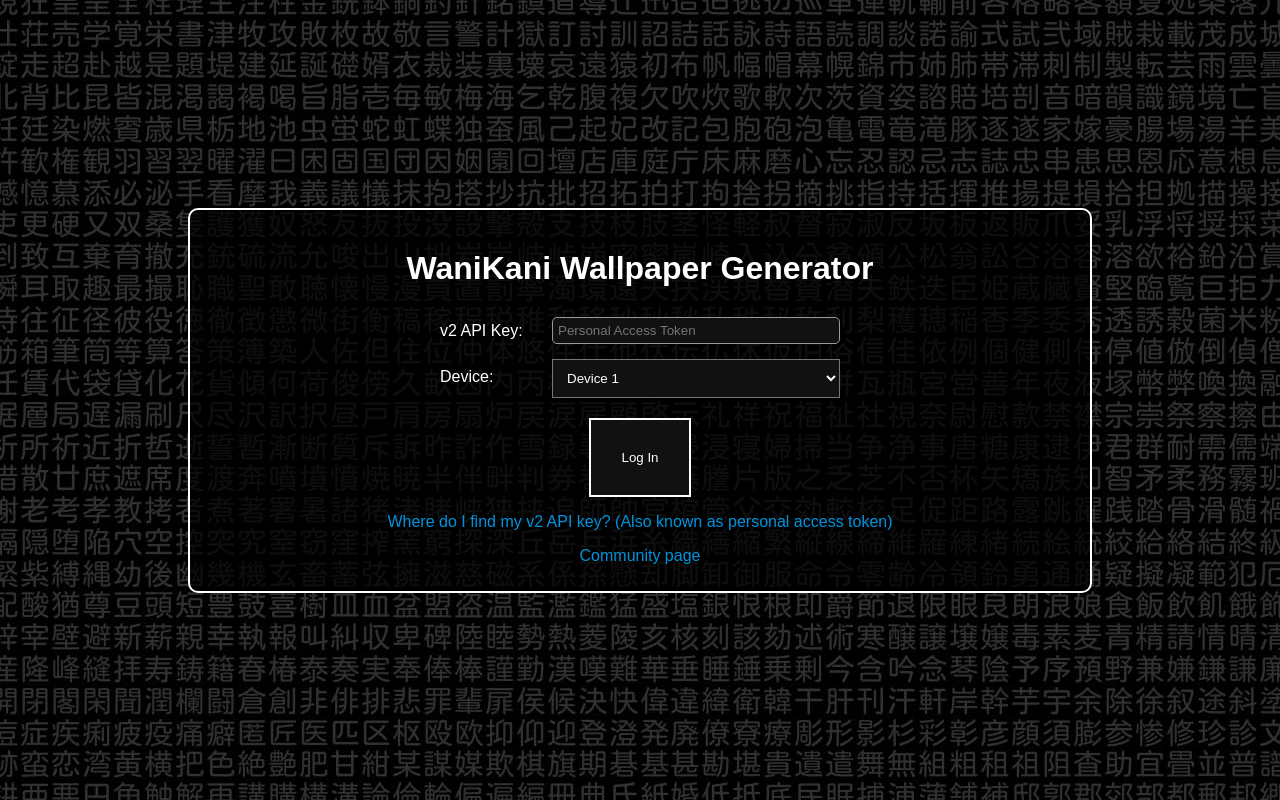
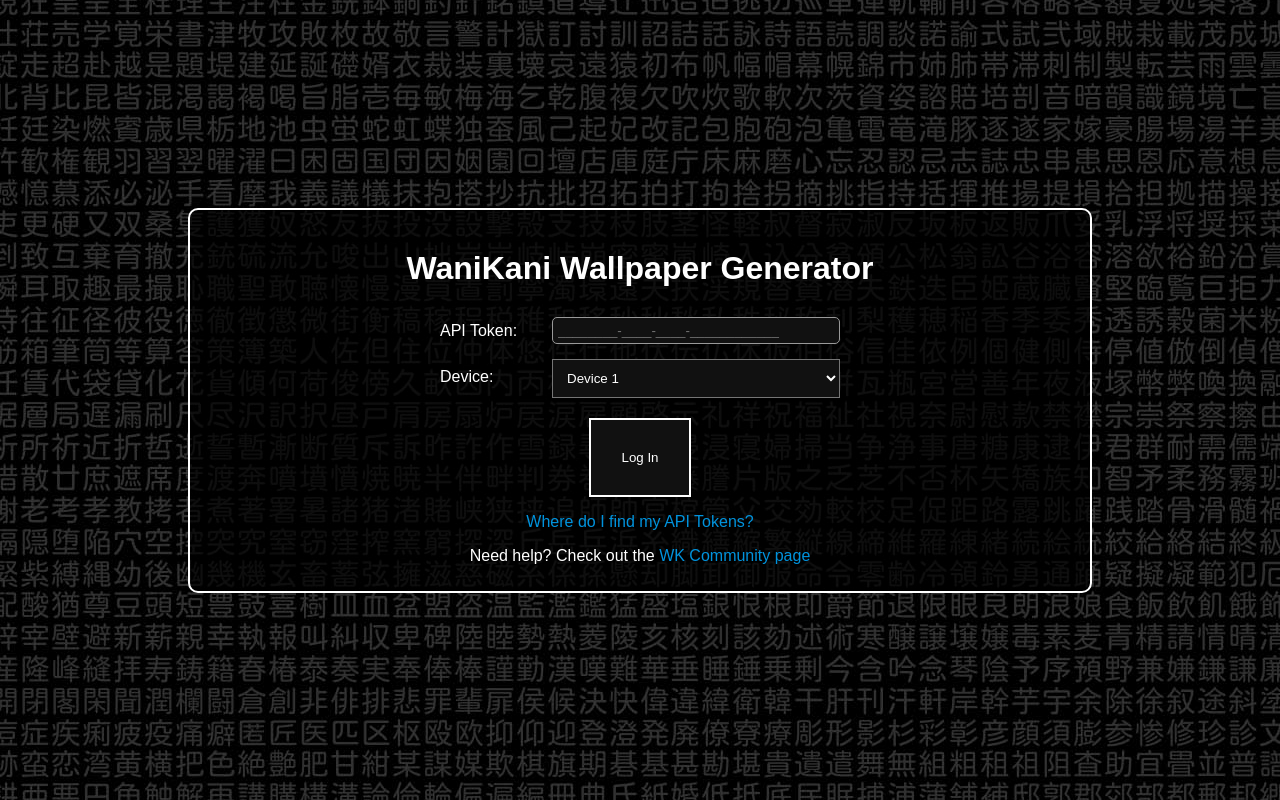
Before and after one commit to Bennycopter/WaniKani-Wallpaper-Generator, a PHP site: page / in a window 1280 px wide. Run offline with PHP 8.4, Linux system fonts and the light colour scheme.

Commit message:
Updated login screen

```diff
--- a/pages/login.php
+++ b/pages/login.php
@@ -101,8 +101,8 @@ include ROOT_DIR."/secret/banner.php";
     <form method="post" action=".">
         <div style="width: 50%; margin: 0 auto;">
             <div>
-                <div style="float: left; padding-top: 5px;"><label for="api-key">v2 API Key:</label></div>
-                <input type="text" name="api-key" placeholder="Personal Access Token" style="width: 72%; float: right;" value="<?= $_GET["api-key"] ?? "" ?>" id="api-key" />
+                <div style="float: left; padding-top: 5px;"><label for="api-key">API Token:</label></div>
+                <input type="text" name="api-key" placeholder="________-____-____-____________" style="width: 72%; float: right;" value="<?= $_GET["api-key"] ?? "" ?>" id="api-key" />
             </div>
 
             <div style="padding-top: 15px; clear: both;">
@@ -129,8 +129,8 @@ include ROOT_DIR."/secret/banner.php";
 
     </form>
     <div style="clear: both; height: 0;"></div>
-    <p style="text-align: center"><a href="https://www.wanikani.com/settings/personal_access_tokens" target="_blank">Where do I find my v2 API key?  (Also known as personal access token)</a></p>
-    <p style="text-align: center"><a target="_blank" href="https://community.wanikani.com/t/new-and-improved-wallpaper-generator/37321">Community page</a></p>
+    <p style="text-align: center"><a href="https://www.wanikani.com/settings/personal_access_tokens" target="_blank">Where do I find my API Tokens?</a></p>
+    <p style="text-align: center">Need help?  Check out the <a target="_blank" href="https://community.wanikani.com/t/new-and-improved-wallpaper-generator/37321">WK Community page</a></p>
 </div>
 
 </body>
```
